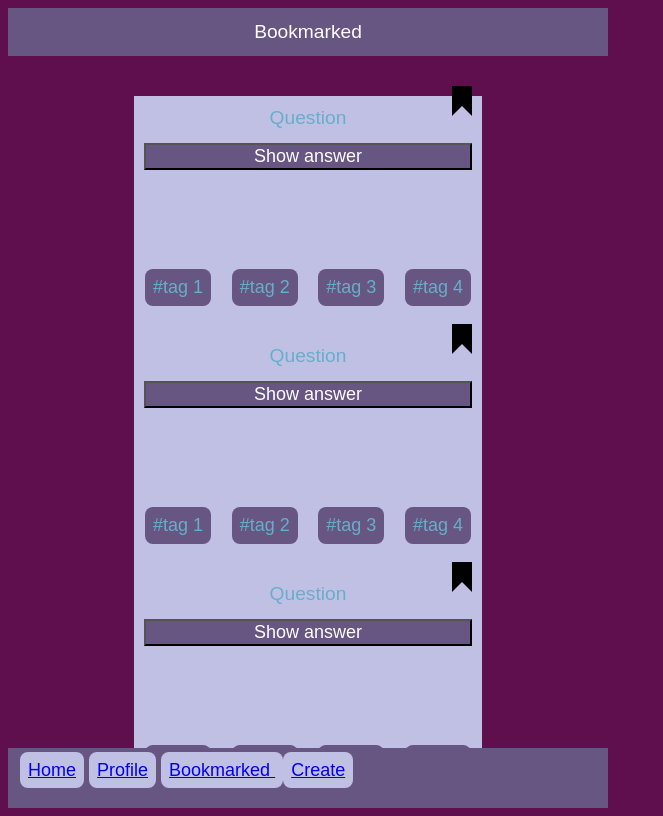
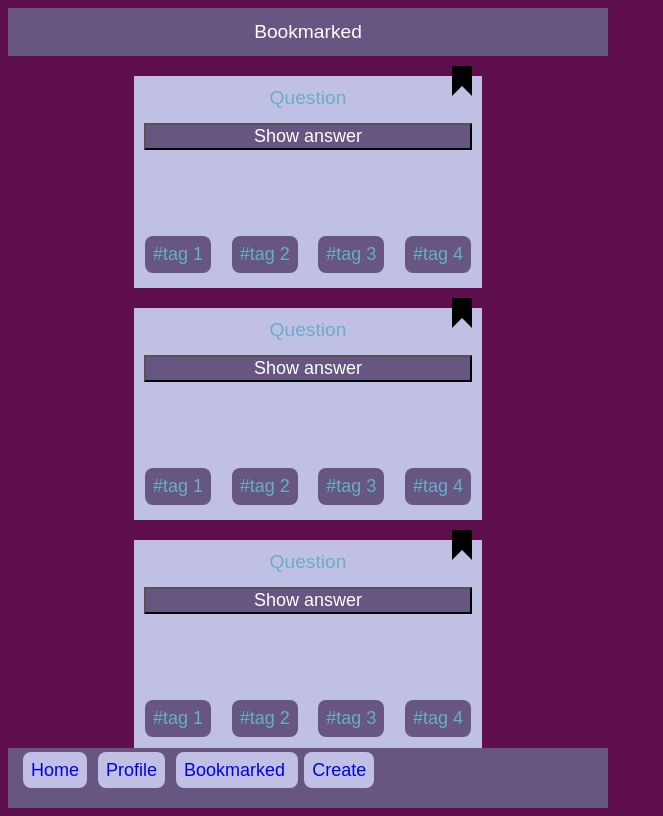
Before and after one commit to roscha80/quizz-app, a website built with Vite: page src/bookmarked.html in a window 1280 px wide. Shown: the whole page, without its empty margins (0-663 px from the left). Built offline with nearby package versions, Linux system fonts and the light colour scheme; a web font is replaced by a local one.

Commit message:
Add hover to buttons, margin to quiz-card

```diff
--- a/src/styles/_variables.css
+++ b/src/styles/_variables.css
@@ -5,4 +5,5 @@
   --color-primary: #675682;
   --color-white: #fefefe;
   --quizcard: rgb(192, 192, 229);
+  --button-hover: rgb(247, 184, 102);
 }
--- a/src/styles/navbar-footer/navbar-footer.css
+++ b/src/styles/navbar-footer/navbar-footer.css
@@ -9,4 +9,10 @@
   background: var(--quizcard);
   padding: 8px;
   border-radius: 8px;
+  text-decoration: none;
+  margin: 0 3px;
 }
+
+.navbar__button:hover {
+  background-color: var(--button-hover);
+}
--- a/src/styles/quiz-card/quiz-card.css
+++ b/src/styles/quiz-card/quiz-card.css
@@ -7,10 +7,11 @@
   max-width: 600px;
   padding: 10px;
   position: relative;
+  margin: 20px;
 }
 
-.quiz-card:first-child {
-  margin-top: 40px;
+.quiz-card:nth-child {
+  margin: 40px 0;
 }
 
 .quiz-card__heading {
@@ -22,6 +23,11 @@
 .quiz-cart__button {
   background: var(--color-primary);
   color: var(--color-white);
+  text-decoration: none;
+}
+
+.quiz-cart__button:hover {
+  background-color: var(--button-hover);
 }
 
 .quiz-card__taglist {
@@ -31,6 +37,7 @@
   flex-direction: row;
   list-style: none;
   justify-content: space-evenly;
+  margin: 5px 0;
 }
 
 .quiz-card__taglist li {
```
